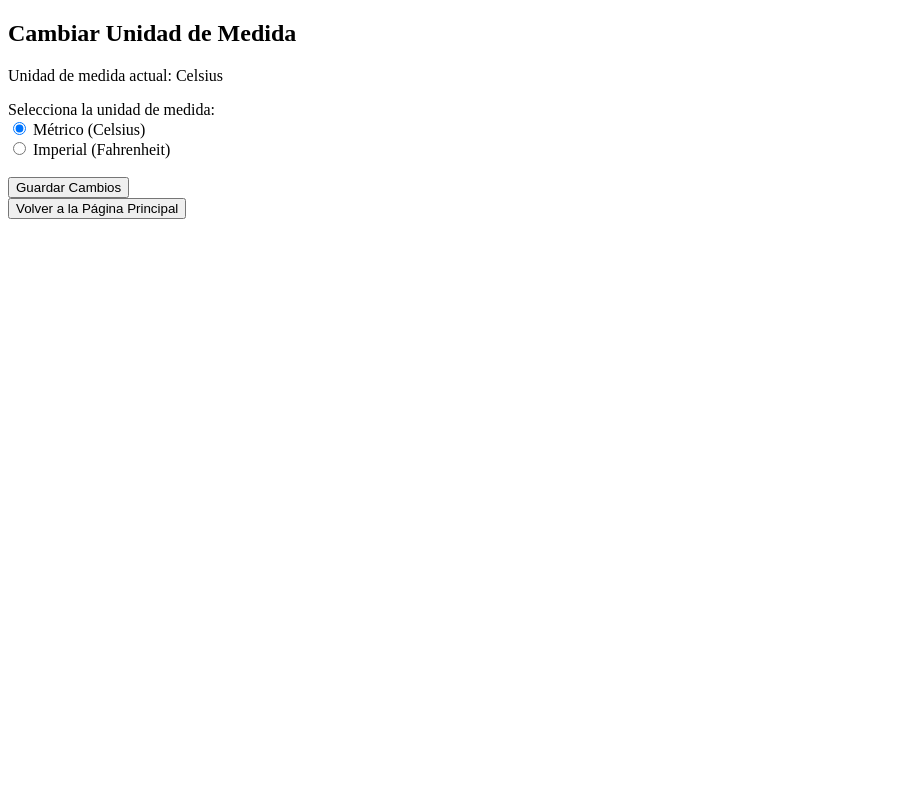
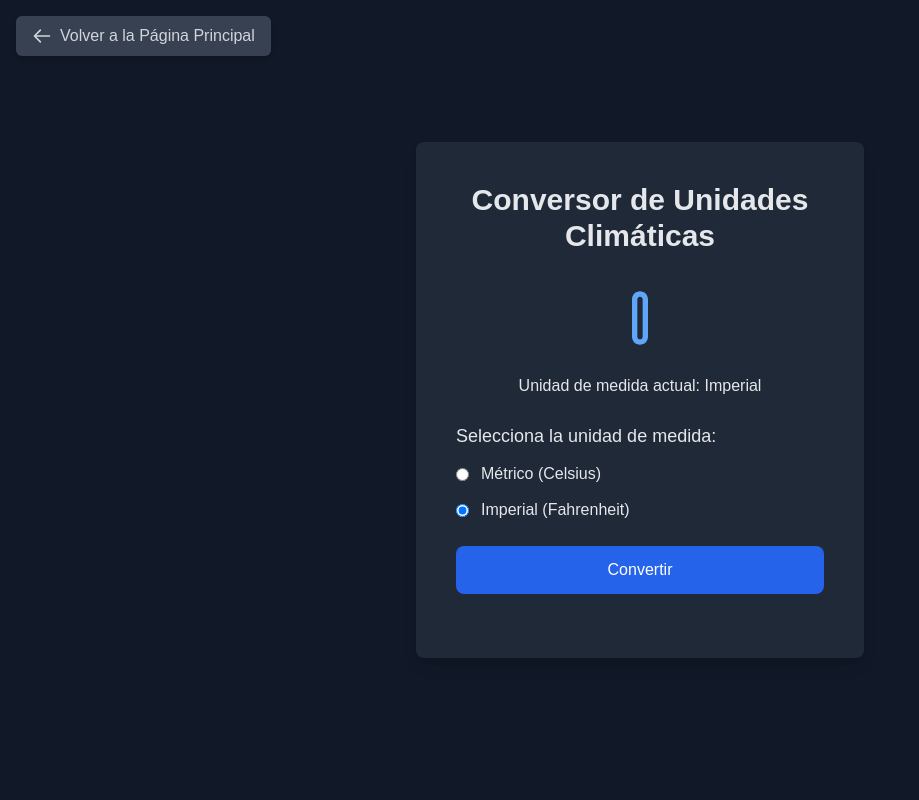
Before and after one commit to ByAkko317/Scrumbl-cookies, a Flask app: page /cambiar_unidades in a window 1280 px wide. Shown: the whole page, without its empty margins (0-919 px from the left). Run offline with Flask 3, Linux system fonts and the light colour scheme.

Commit message:
Se añadió estilo con clase Tailwind al template de cambio de unidades

```diff
--- a/templates/cambiar_unidades.html
+++ b/templates/cambiar_unidades.html
@@ -1,19 +1,58 @@
 <!DOCTYPE html>
 <html lang="en">
+
 <head>
     <meta charset="UTF-8">
     <meta name="viewport" content="width=device-width, initial-scale=1.0">
-    <title>Cambiar Unidad de Medida</title>
+    <title>Conversor de Unidades Climáticas</title>
+    <link href="https://cdn.jsdelivr.net/npm/tailwindcss@2.2.19/dist/tailwind.min.css" rel="stylesheet">
+    <style>
+        body {
+            font-family: 'Bahnschrift', sans-serif;
+        }
+    </style>
 </head>
-<body>
-    <h2>Cambiar Unidad de Medida</h2>
-    <p>Unidad de medida actual: {{ unidad_actual }}</p>
-    <form method="post">
-        <label>Selecciona la unidad de medida:</label><br>
-        <input type="radio" name="unidad" value="metric" {% if unidad_actual == 'Celsius' %}checked{% endif %}> Métrico (Celsius)<br>
-        <input type="radio" name="unidad" value="imperial" {% if unidad_actual == 'Imperial' %}checked{% endif %}> Imperial (Fahrenheit)<br><br>
-        <button type="submit">Guardar Cambios</button>
-    </form>
-    <button onclick="window.location.href='/'">Volver a la Página Principal</button>
+
+<body class="bg-gray-900 text-gray-200 flex items-center justify-center h-screen relative">
+    <!-- Botón "Volver a la Página Principal" en la esquina superior izquierda -->
+    <button onclick="window.location.href='/'" class="absolute top-4 left-4 bg-gray-700 text-gray-300 px-4 py-2 rounded-md flex items-center shadow-md hover:bg-gray-600">
+        <svg xmlns="http://www.w3.org/2000/svg" class="h-5 w-5 mr-2" fill="none" viewBox="0 0 24 24" stroke="currentColor" stroke-width="2">
+            <path stroke-linecap="round" stroke-linejoin="round" d="M10 19l-7-7m0 0l7-7m-7 7h18" />
+        </svg>
+        Volver a la Página Principal
+    </button>
+
+    <div class="w-full max-w-md p-10 bg-gray-800 rounded-lg shadow-lg">
+        <h2 class="text-3xl font-semibold text-center mb-8">Conversor de Unidades Climáticas</h2>
+
+        <form method="post">
+            <div class="flex items-center justify-center mb-6">
+                <!-- Icono de Grados Celsius -->
+                <svg xmlns="http://www.w3.org/2000/svg" class="h-16 w-16 text-blue-400" viewBox="0 0 24 24" fill="currentColor">
+                    <path d="M12 2C10.343 2 9 3.343 9 5V19C9 20.657 10.343 22 12 22C13.657 22 15 20.657 15 19V5C15 3.343 13.657 2 12 2ZM11 5C11 4.447 11.447 4 12 4C12.553 4 13 4.447 13 5V19C13 19.553 12.553 20 12 20C11.447 20 11 19.553 11 19V5Z" />
+                </svg>
+            </div>
+            <p class="text-center mb-6">Unidad de medida actual: {{ unidad_actual }}</p>
+
+            <div class="mb-6">
+                <label class="block text-lg font-medium mb-3">Selecciona la unidad de medida:</label>
+                <div class="flex items-center mb-3">
+                    <input type="radio" name="unidad" value="metric" class="text-blue-500 form-radio mr-3" {% if unidad_actual == 'Celsius' %}checked{% endif %}>
+                    <span>Métrico (Celsius)</span>
+                </div>
+                <div class="flex items-center">
+                    <input type="radio" name="unidad" value="imperial" class="text-pink-500 form-radio mr-3" {% if unidad_actual == 'Imperial' %}checked{% endif %}>
+                    <span>Imperial (Fahrenheit)</span>
+                </div>
+            </div>
+
+            <div class="flex justify-center mb-6">
+                <button type="submit" class="w-full bg-blue-600 text-white py-3 rounded-lg hover:bg-blue-700 transition">
+                    Convertir
+                </button>
+            </div>
+        </form>
+    </div>
 </body>
+
 </html>
```
